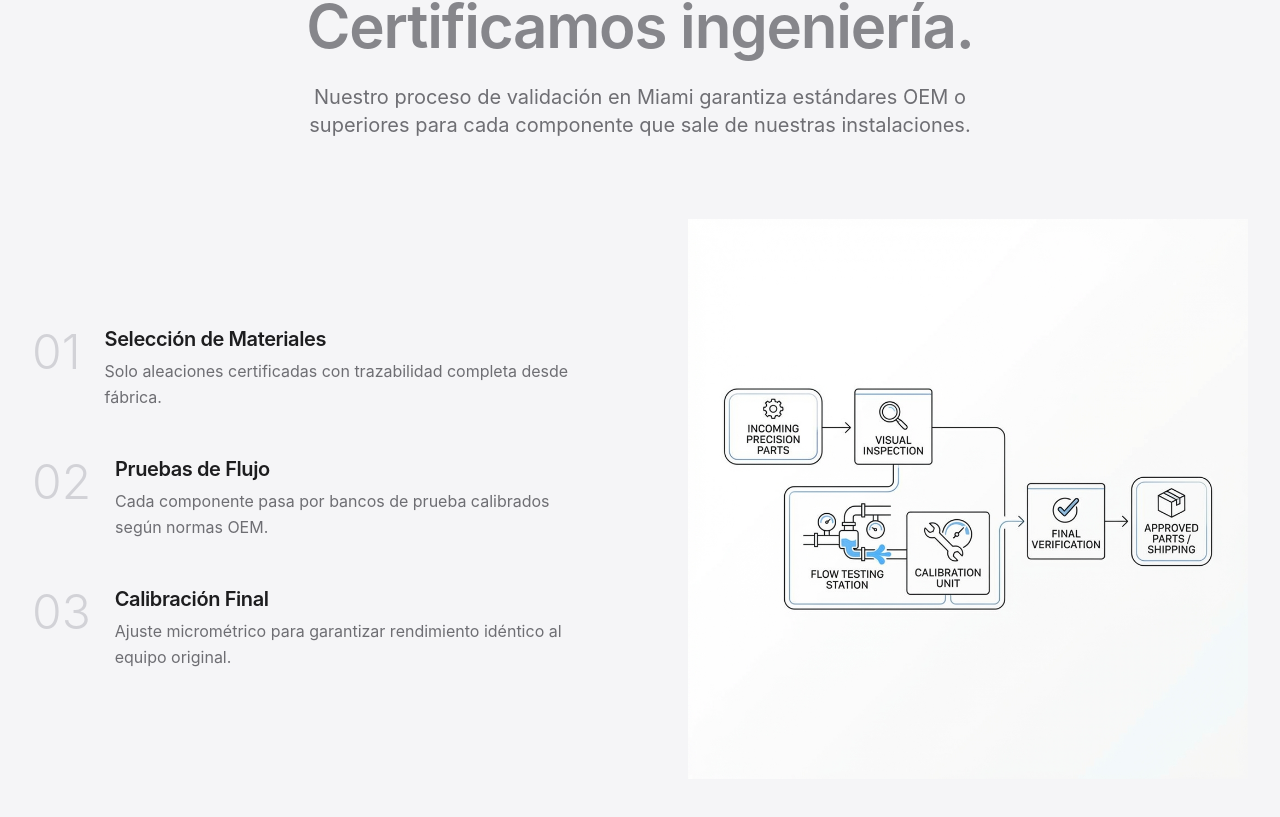
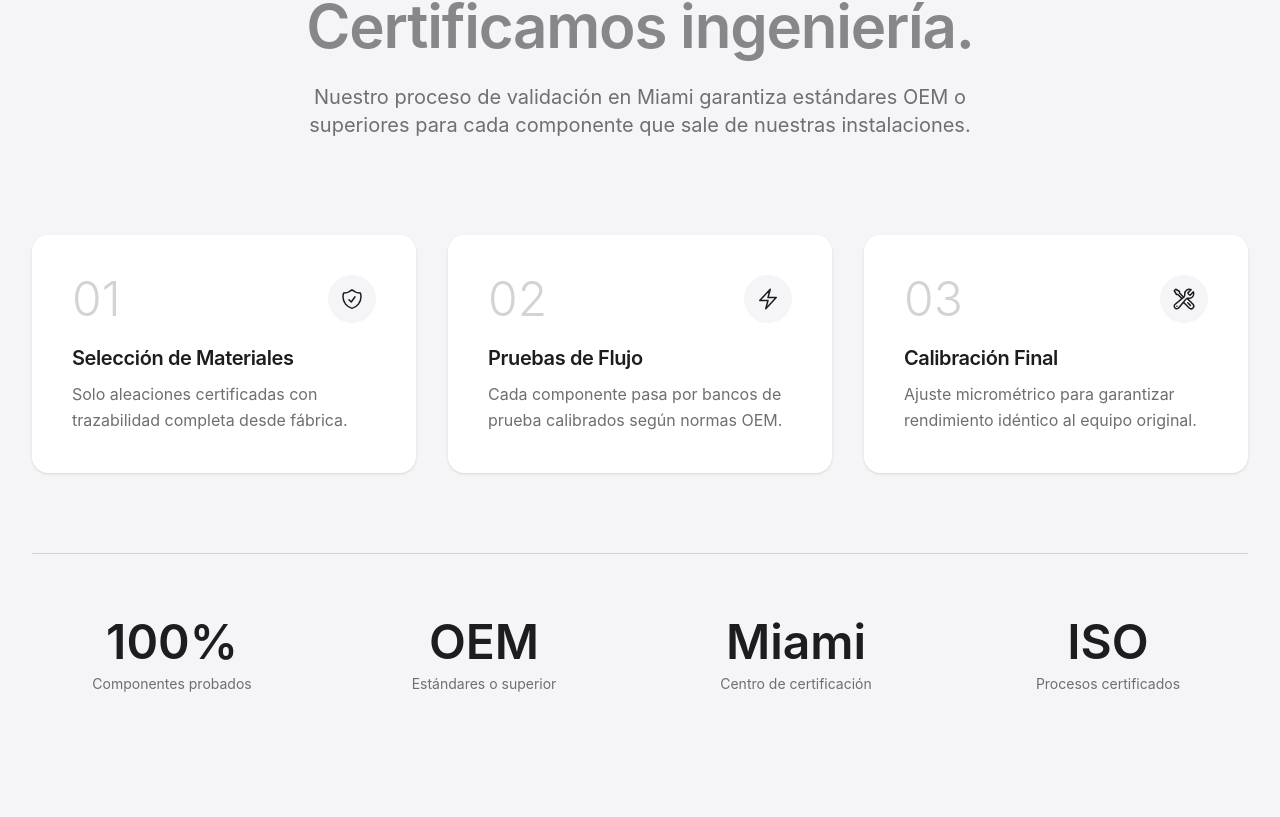
Before and after one commit to digitalxphere/wurthen, a React (Vite) app: page / in a window 1280 px wide. Shown: the part 1318-2135 px from the top of the page. Built offline with nearby package versions, Linux system fonts and the light colour scheme.

Commit message:
refactor: Replace diagram with card-based design, increase logo size

```diff
--- a/src/components/CertificationSection.jsx
+++ b/src/components/CertificationSection.jsx
@@ -1,21 +1,35 @@
 import { motion } from 'framer-motion';
-import certificationProcess from '../assets/images/certification-process.png';
 
 const steps = [
     {
         number: '01',
         title: 'Selección de Materiales',
         description: 'Solo aleaciones certificadas con trazabilidad completa desde fábrica.',
+        icon: (
+            <svg className="w-6 h-6" fill="none" viewBox="0 0 24 24" stroke="currentColor" strokeWidth={1.5}>
+                <path strokeLinecap="round" strokeLinejoin="round" d="M9 12.75L11.25 15 15 9.75m-3-7.036A11.959 11.959 0 013.598 6 11.99 11.99 0 003 9.749c0 5.592 3.824 10.29 9 11.623 5.176-1.332 9-6.03 9-11.622 0-1.31-.21-2.571-.598-3.751h-.152c-3.196 0-6.1-1.248-8.25-3.285z" />
+            </svg>
+        ),
     },
     {
         number: '02',
         title: 'Pruebas de Flujo',
         description: 'Cada componente pasa por bancos de prueba calibrados según normas OEM.',
+        icon: (
+            <svg className="w-6 h-6" fill="none" viewBox="0 0 24 24" stroke="currentColor" strokeWidth={1.5}>
+                <path strokeLinecap="round" strokeLinejoin="round" d="M3.75 13.5l10.5-11.25L12 10.5h8.25L9.75 21.75 12 13.5H3.75z" />
+            </svg>
+        ),
     },
     {
         number: '03',
         title: 'Calibración Final',
         description: 'Ajuste micrométrico para garantizar rendimiento idéntico al equipo original.',
+        icon: (
+            <svg className="w-6 h-6" fill="none" viewBox="0 0 24 24" stroke="currentColor" strokeWidth={1.5}>
+                <path strokeLinecap="round" strokeLinejoin="round" d="M11.42 15.17L17.25 21A2.652 2.652 0 0021 17.25l-5.877-5.877M11.42 15.17l2.496-3.03c.317-.384.74-.626 1.208-.766M11.42 15.17l-4.655 5.653a2.548 2.548 0 11-3.586-3.586l6.837-5.63m5.108-.233c.55-.164 1.163-.188 1.743-.14a4.5 4.5 0 004.486-6.336l-3.276 3.277a3.004 3.004 0 01-2.25-2.25l3.276-3.276a4.5 4.5 0 00-6.336 4.486c.091 1.076-.071 2.264-.904 2.95l-.102.085m-1.745 1.437L5.909 7.5H4.5L2.25 3.75l1.5-1.5L7.5 4.5v1.409l4.26 4.26m-1.745 1.437l1.745-1.437m6.615 8.206L15.75 15.75M4.867 19.125h.008v.008h-.008v-.008z" />
+            </svg>
+        ),
     },
 ];
 
@@ -29,7 +43,7 @@ export default function CertificationSection() {
                     whileInView={{ opacity: 1, y: 0 }}
                     viewport={{ once: true }}
                     transition={{ duration: 0.8 }}
-                    className="text-center mb-20"
+                    className="text-center mb-24"
                 >
                     <p className="text-sm font-medium text-[#0071e3] tracking-wide mb-4">
                         THE WURTHEN PROCESS
@@ -45,54 +59,65 @@ export default function CertificationSection() {
                     </p>
                 </motion.div>
 
-                {/* Process Steps */}
-                <div className="grid lg:grid-cols-2 gap-16 lg:gap-24 items-center">
-                    {/* Steps List */}
-                    <motion.div
-                        initial={{ opacity: 0, x: -40 }}
-                        whileInView={{ opacity: 1, x: 0 }}
-                        viewport={{ once: true }}
-                        transition={{ duration: 0.8 }}
-                        className="space-y-12"
-                    >
+                {/* Process Steps - Horizontal Cards */}
+                <div className="grid md:grid-cols-3 gap-8">
                     {steps.map((step, index) => (
                         <motion.div
                             key={step.number}
-                                initial={{ opacity: 0, y: 20 }}
+                            initial={{ opacity: 0, y: 40 }}
                             whileInView={{ opacity: 1, y: 0 }}
                             viewport={{ once: true }}
                             transition={{ duration: 0.6, delay: index * 0.15 }}
-                                className="flex gap-6"
+                            className="bg-white rounded-2xl p-8 lg:p-10 shadow-sm hover:shadow-md transition-shadow"
                         >
+                            {/* Step Number & Icon */}
+                            <div className="flex items-center justify-between mb-6">
                                 <span className="text-5xl font-light text-[#d2d2d7]">
                                     {step.number}
                                 </span>
-                                <div>
-                                    <h3 className="text-xl font-semibold text-[#1d1d1f] mb-2">
+                                <div className="w-12 h-12 rounded-full bg-[#f5f5f7] flex items-center justify-center text-[#1d1d1f]">
+                                    {step.icon}
+                                </div>
+                            </div>
+
+                            {/* Content */}
+                            <h3 className="text-xl font-semibold text-[#1d1d1f] mb-3">
                                 {step.title}
                             </h3>
                             <p className="text-[#6e6e73] leading-relaxed">
                                 {step.description}
                             </p>
+                        </motion.div>
+                    ))}
+                </div>
+
+                {/* Bottom Stats */}
+                <motion.div
+                    initial={{ opacity: 0, y: 40 }}
+                    whileInView={{ opacity: 1, y: 0 }}
+                    viewport={{ once: true }}
+                    transition={{ duration: 0.8, delay: 0.4 }}
+                    className="mt-20 pt-16 border-t border-[#d2d2d7]"
+                >
+                    <div className="grid grid-cols-2 md:grid-cols-4 gap-8">
+                        <div className="text-center">
+                            <p className="text-4xl md:text-5xl font-semibold text-[#1d1d1f] mb-2">100%</p>
+                            <p className="text-sm text-[#6e6e73]">Componentes probados</p>
+                        </div>
+                        <div className="text-center">
+                            <p className="text-4xl md:text-5xl font-semibold text-[#1d1d1f] mb-2">OEM</p>
+                            <p className="text-sm text-[#6e6e73]">Estándares o superior</p>
+                        </div>
+                        <div className="text-center">
+                            <p className="text-4xl md:text-5xl font-semibold text-[#1d1d1f] mb-2">Miami</p>
+                            <p className="text-sm text-[#6e6e73]">Centro de certificación</p>
+                        </div>
+                        <div className="text-center">
+                            <p className="text-4xl md:text-5xl font-semibold text-[#1d1d1f] mb-2">ISO</p>
+                            <p className="text-sm text-[#6e6e73]">Procesos certificados</p>
+                        </div>
                     </div>
                 </motion.div>
-                        ))}
-                    </motion.div>
-
-                    {/* Diagram */}
-                    <motion.div
-                        initial={{ opacity: 0, x: 40 }}
-                        whileInView={{ opacity: 1, x: 0 }}
-                        viewport={{ once: true }}
-                        transition={{ duration: 0.8 }}
-                    >
-                        <img
-                            src={certificationProcess}
-                            alt="Proceso de Certificación Wurthen"
-                            className="w-full h-auto"
-                        />
-                    </motion.div>
-                </div>
             </div>
         </section>
     );
```
Lines whose indentation alone changed are shown as unchanged.
